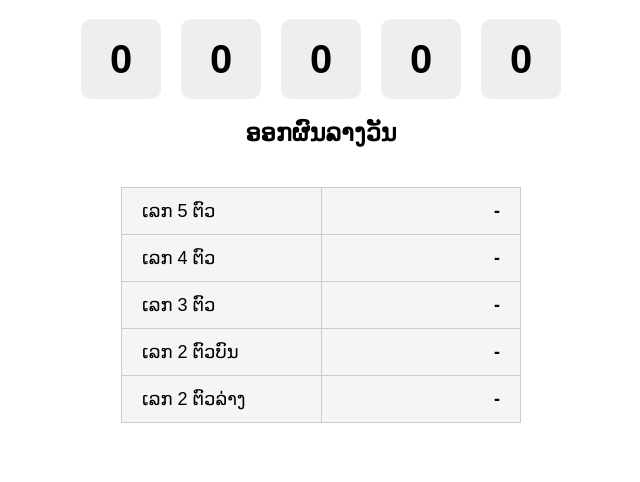
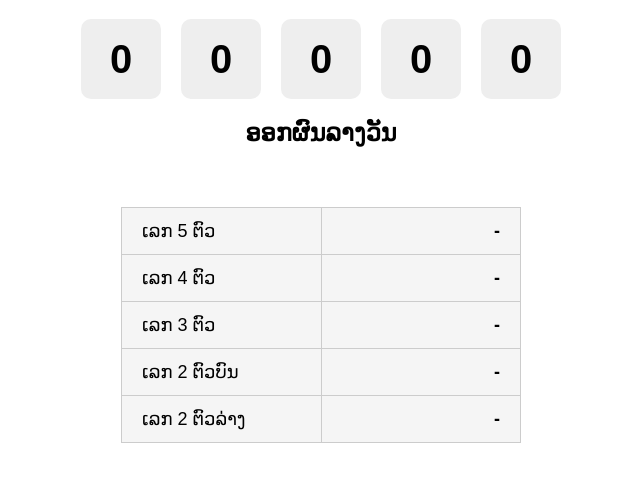
Before and after one commit to vip-lotto/vip-lotto-web, a website: page public/index.html in a window 1280 px wide. Shown: the part 148-630 px from the top of the page, without its empty margins (319-959 px from the left). Drawn offline with Linux system fonts and the light colour scheme; no server answers.

Commit message:
update css layout

```diff
--- a/public/style.css
+++ b/public/style.css
@@ -33,7 +33,7 @@
 }
 
 .result-table {
-    margin: 40px auto;
+    margin: 60px auto;
     border-collapse: collapse;
     width: 400px;
     table-layout: fixed;
```
